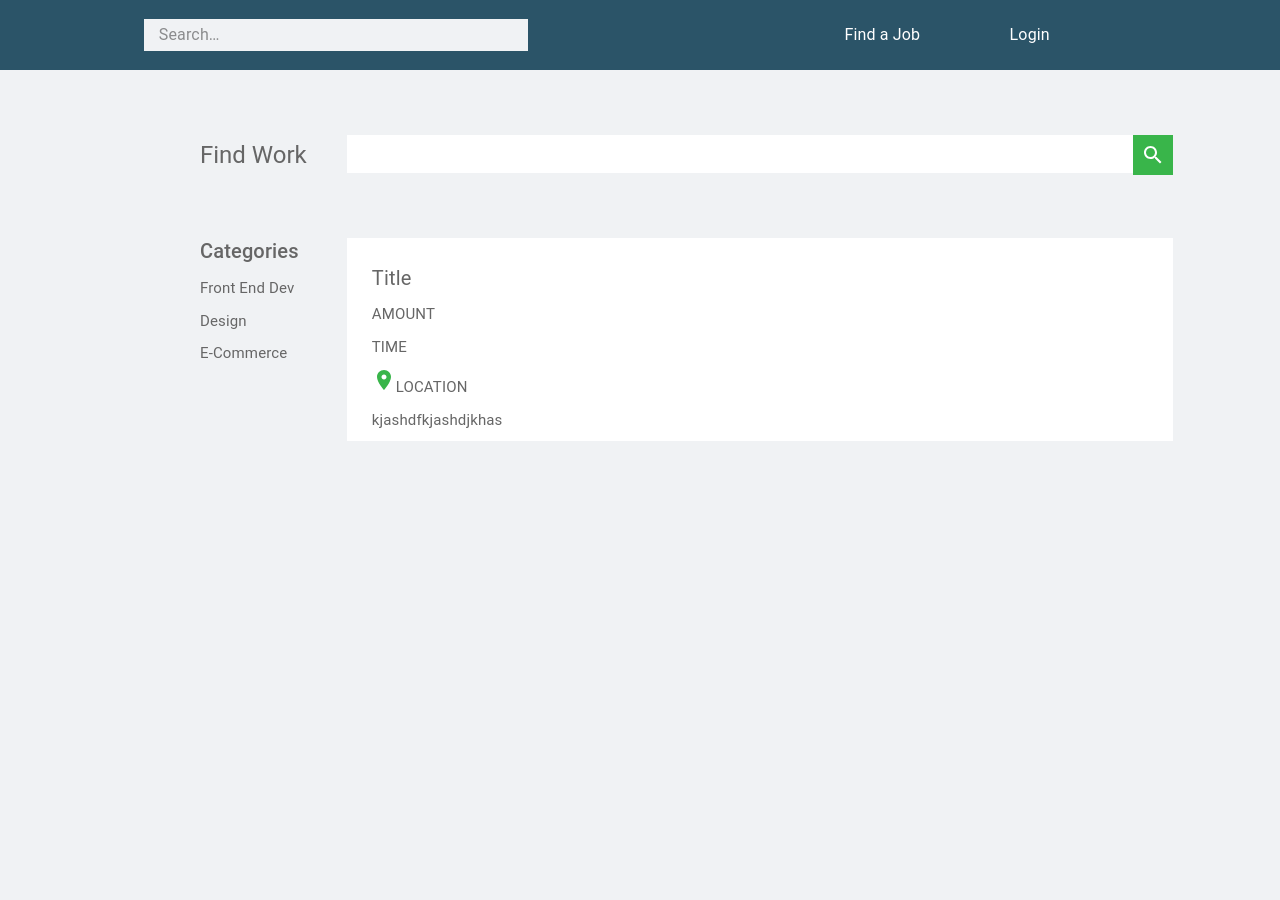
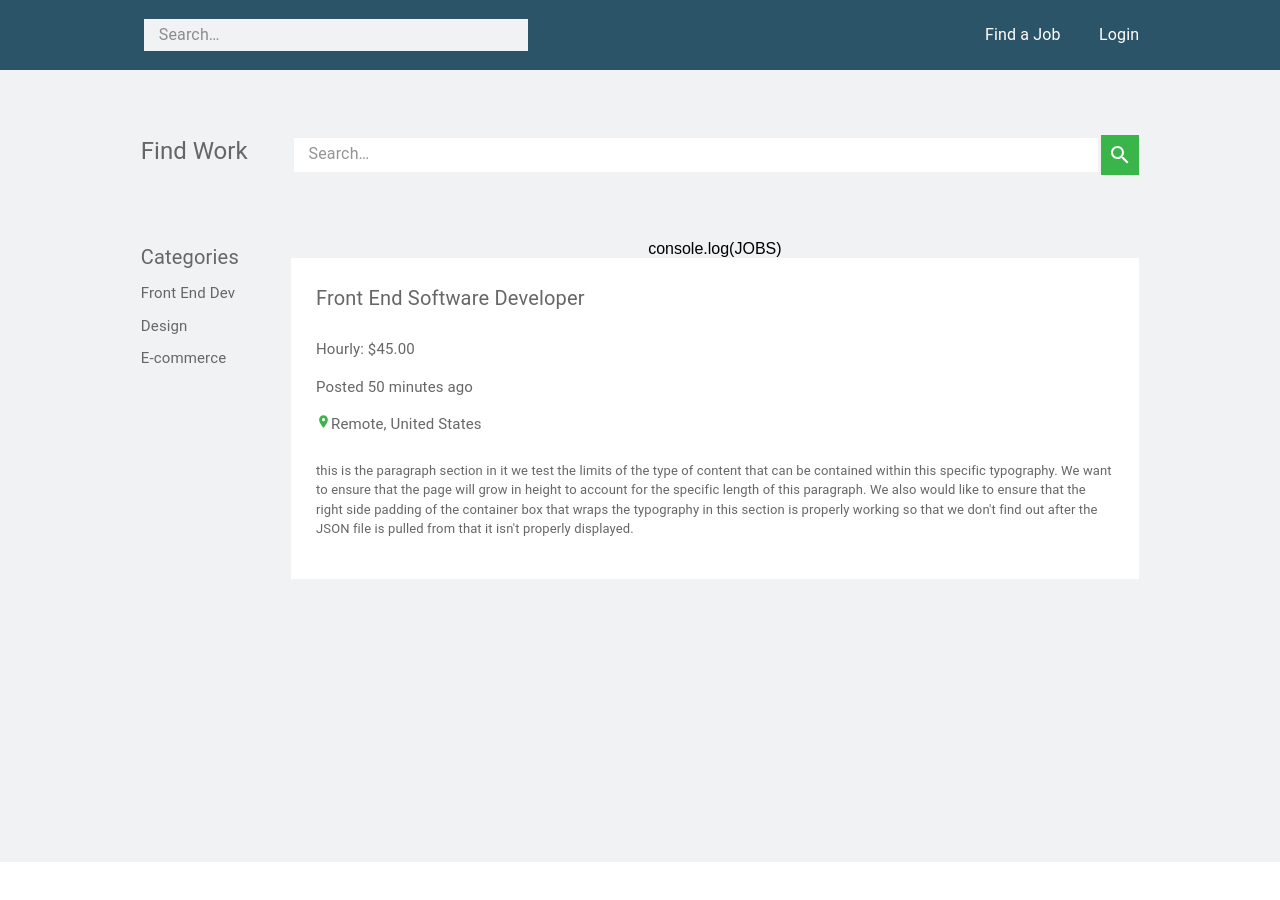
Before and after one commit to Tkogiah/upwork-clone, a React (Create React App) app: page /jobs in a window 1280 px wide. Shown: the top 900 px of the page. After the commit the page ends 862 px from the top, so only its background shows below. Built offline with nearby package versions, Linux system fonts and the light colour scheme.

Commit message:
refactored joboard

```diff
--- a/src/App.js
+++ b/src/App.js
@@ -7,6 +7,7 @@ import { useEffect } from "react";
 
 import JOBS from './Jobs.js'
 import { useState } from "react";
+import Layout from "./Layout";
 
 
 export default function App() {
@@ -25,7 +26,7 @@ export default function App() {
     <div className="App">
       <Routes>
         <Route path="/" element={<Login setLoggedIn={setLoggedIn}/>} />
-        <Route path="/jobs" element={<JobBoard />}/>
+        <Route path="/jobs" element={<Layout setAllJobs={setAllJobs} />}/>
         <Route path="/job/:id" element={<JobDetail />} />
       </Routes>
     </div>
--- a/src/JobBoard.js
+++ b/src/JobBoard.js
@@ -1,89 +1,50 @@
 import { Box } from "@mui/system";
-import Navbar from "./Navbar";
-import { BodyBox, RowBox, ColumnBox, Search, StyledInputBase, SearchButton, AsideTypography, MainTypography } from "./StyledComponents";
-import SearchIcon from '@mui/icons-material/Search';
+import { ColumnBox, MainTypography } from "./StyledComponents"
 import LocationOnIcon from '@mui/icons-material/LocationOn';
 
-
-
-export default function JobBoard() {
+export default function JobBoard({setAllJobs}) {
   return (
-    <Box>
-      <Navbar />
-      <BodyBox sx={{
-        justifyContent: 'flex-start',
-        paddingTop: '65px'
+    <>
+    console.log(JOBS)
+      <ColumnBox BGC='white' sx={{
+        width: '100%',
+        height: 'auto',
+        boxSizing: 'border-box',
+        marginBottom: '3px'
       }}>
-        <RowBox sx={{
-          width: '100vw'
+        <ColumnBox sx={{
+          boxSizing: 'border-box',
+          padding: '3% 3%'
         }}>
-          {/* Left side */}
-          <ColumnBox sx={{
-            textAlign: 'right',
-            marginRight: '10px',
-            paddingRight: '20px',
-            marginLeft: '200px'
+          <MainTypography
+            onClick={() => setAllJobs(true)}
+            sx={{
+            fontSize: '20px',
+            paddingBottom: '25px'
           }}>
-              <AsideTypography variant="h5" sx={{
-                fontSize: '24px',
-                height: '40px',
-                marginBottom: '50px',
-                display: 'flex',
-                alignItems: 'center',
-              }}>
-                Find Work
-              </AsideTypography>
-
-            <AsideTypography variant='h6' sx={{
-              fontSize: '20px',
-            }}>
-              Categories
-            </AsideTypography>
-            <AsideTypography>Front End Dev</AsideTypography>
-            <AsideTypography>Design</AsideTypography>
-            <AsideTypography>E-Commerce</AsideTypography>
-          </ColumnBox>
-
-          {/* right side */}
-          <ColumnBox sx={{
-            textAlign: 'left',
-            marginLeft: '10px'
+            Front End Software Developer
+          </MainTypography>
+          <MainTypography>
+            Hourly: $45.00
+          </MainTypography>
+          <MainTypography>
+            Posted 50 minutes ago
+          </MainTypography>
+          <MainTypography>
+            <LocationOnIcon sx={{
+              color: '#39B54A',
+              fontSize: '15px'
+            }}/>
+            Remote, United States
+          </MainTypography>
+          <MainTypography sx={{
+            paddingTop: '10px',
+            fontSize: '13px'
           }}>
-            <RowBox>
-              <Search sx={{
-                borderColor: 'white',
-                backgroundColor: 'white',
-                width: '780px',
-                marginBottom: '65px'
-              }}>
-                <StyledInputBase />
-              </Search>
-              <SearchButton>
-                <SearchIcon />
-              </SearchButton>
-            </RowBox>
-            <ColumnBox BGC='white'sx={{
-              marginBottom: '2px'
-            }}>
-              <MainTypography sx={{
-                paddingTop: '25px',
-                fontSize: '20px'
-              }}>
-                Title
-              </MainTypography>
-              <MainTypography>AMOUNT</MainTypography>
-              <MainTypography>TIME</MainTypography>
-              <MainTypography>
-              <LocationOnIcon sx={{color: '#39B54A'}}/>
-                LOCATION
-              </MainTypography>
-              <MainTypography> kjashdfkjashdjkhas </MainTypography>
-            </ColumnBox>
-
-          </ColumnBox>
-        </RowBox>
-
-      </BodyBox>
-    </Box>
+            this is the paragraph section in it we test the limits of the type of content that can be contained within this specific typography. We want to ensure that the page will grow in height to account for the specific length of this paragraph. We also would like to ensure that the right side padding of the container box that wraps the typography in this section is properly working so that we don't find out after the JSON file is pulled from that it isn't properly displayed.
+          </MainTypography>
+        </ColumnBox>
+      </ColumnBox>
+    </>
   );
 }
--- a/src/JobDetail.js
+++ b/src/JobDetail.js
@@ -1,5 +1,7 @@
 export default function JobDetail() {
   return (
-    <></>
+    <>
+      HELLO MOM
+    </>
   );
 }
--- /dev/null
+++ b/src/Layout.js
@@ -0,0 +1,73 @@
+import { Box } from "@mui/system";
+import { RowBox, LayoutBox, ColumnBox, AsideTypography, Search, SearchButton, StyledInputBase} from "./StyledComponents"
+import SearchIcon from '@mui/icons-material/Search'
+
+import Navbar from "./Navbar";
+import JobBoard from "./JobBoard";
+
+export default function Layout({setAllJobs}) {
+  return (
+    <Box>
+      <Navbar />
+      <LayoutBox>
+            <RowBox sx={{
+            width: '100%',
+            height: '100%',
+            boxSizing: 'border-box'
+            }}>
+                {/* LEFT SIDE CONTAINER */}
+                <ColumnBox sx={{
+                boxSizing: 'border-box',
+                width: '15%',
+                height: '100%',
+                fontSize: '15px'
+                }}>
+                    <AsideTypography variant='h5' sx={{
+                    fontSize: '24px',
+                    marginBottom: '65px'
+                    }}>
+                        Find Work
+                    </AsideTypography>
+                    <AsideTypography sx={{
+                    fontSize: '20px'
+                    }}>
+                        Categories
+                    </AsideTypography>
+                    <AsideTypography>
+                        Front End Dev
+                    </AsideTypography>
+                    <AsideTypography>
+                        Design
+                    </AsideTypography>
+                    <AsideTypography>
+                        E-commerce
+                    </AsideTypography>
+                </ColumnBox>
+
+                {/* RIGHT SIDE CONTAINER */}
+                <ColumnBox sx={{
+                width: '85%',
+                height: '100%'
+                }}>
+                    <RowBox sx={{
+                    width: '100%',
+                    marginBottom: '65px'
+                    }}>
+                        <Search sx={{
+                        border: `3px solid #f0f2f4`,
+                        width: '100%',
+                        backgroundColor: 'white'
+                        }}>
+                            <StyledInputBase placeholder="Search…" />
+                        </Search>
+                        <SearchButton>
+                            <SearchIcon />
+                        </SearchButton>
+                    </RowBox>
+                    <JobBoard setAllJobs={setAllJobs}/>
+                </ColumnBox>
+            </RowBox>
+        </LayoutBox>
+    </Box>
+  );
+}
--- a/src/Navbar.js
+++ b/src/Navbar.js
@@ -4,8 +4,6 @@ import { Typography } from "@mui/material";
 
 
 export default function Navbar() {
-
-
   return (
     <NavBox>
         <NavToolbar>
@@ -16,10 +14,14 @@ export default function Navbar() {
                 />
             </Search>
             <NavItems>
-                <Typography>
+                <Typography sx={{
+                    paddingLeft: '10%',
+                }}>
                     Find a Job
                 </Typography>
-                <Typography >
+                <Typography sx={{
+                    paddingLeft: '10%',
+                }}>
                     Login
                 </Typography>
             </NavItems>
--- a/src/StyledComponents.js
+++ b/src/StyledComponents.js
@@ -76,7 +76,21 @@ export const BodyBox = styled(Box)(() => ({
   display: 'flex',
   flexDirection: 'column',
   justifyContent: 'center',
-  alignItems: 'center'
+  alignItems: 'center',
+  boxSizing: 'border-box'
+}));
+
+export const LayoutBox = styled(Box)(() => ({
+  backgroundColor: '#f0f2f4',
+  width: '100vw',
+  height: '99vh',
+  margin: 'none',
+  display: 'flex',
+  flexDirection: 'column',
+  justifyContent: 'center',
+  alignItems: 'center',
+  boxSizing: 'border-box',
+  padding: '65px 11vw 0px 11vw',
 }));
 
 export const Search = styled('div')(() => ({
@@ -98,7 +112,7 @@ export const StyledInputBase = styled(InputBase)(() => ({
 export const NavItems = styled('div')(() => ({
   display: 'flex',
   flexDirection: 'row',
-  justifyContent: 'space-evenly',
+  justifyContent: 'end',
   alignItems: 'center',
   color: 'white',
   width: '30vw'
@@ -124,7 +138,6 @@ export const AsideTypography = styled(Typography)(() => ({
 export const MainTypography = styled(Typography)(() => ({
   color: '#666666',
   textAlign: 'left',
-  paddingBottom: '10px',
-  paddingLeft: '25px',
+  paddingBottom: '15px',
   fontSize: '15px'
 }))
```
